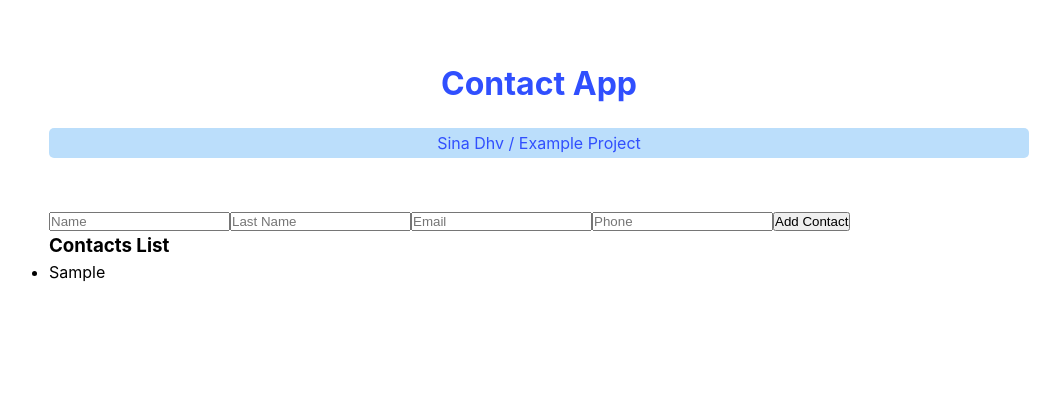
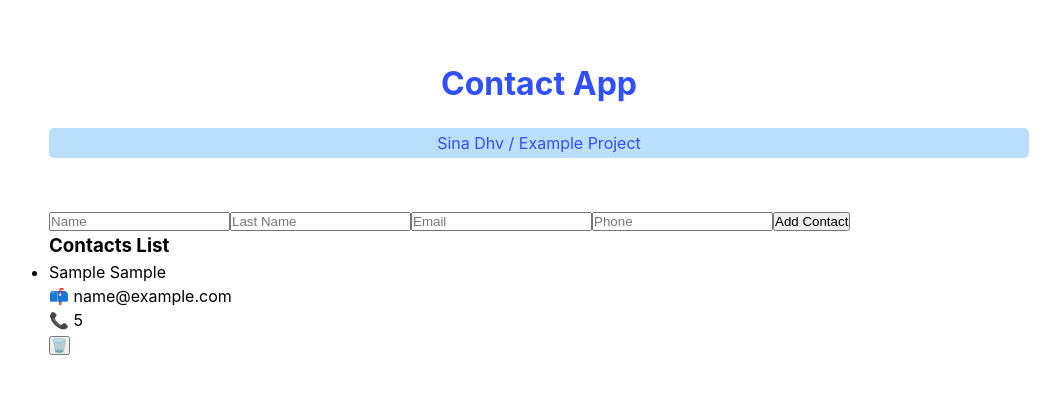
Before and after one commit to Sinadhv/Contact-App, a React (Vite) app: page / in a window 1280 px wide. Both pictures are taken after typing "Sample", "Sample", "name@example.com", "5" into the empty fields and a click on the button "Add Contact". Shown: the top 394 px of the page, without its empty margins (101-1161 px from the left). Built offline with nearby package versions, Linux system fonts and the light colour scheme.

Commit message:
Rendering contacts

```diff
--- a/src/components/ContactsList.jsx
+++ b/src/components/ContactsList.jsx
@@ -1,13 +1,26 @@
 import React from 'react'
 
 function ContactsList({contacts}) {
- console.log(contacts)
+
   return (
     <div>
       <h3>Contacts List</h3>
-      <ul>
-       {contacts.map (contact => <li key={contact.id}>{contact.name}</li>)}
-      </ul>
+      {contacts.length ? ( <ul>
+       {contacts.map (contact =>
+         <li key={contact.id}>
+         <p>
+           {contact.name} {contact.lastName}
+         </p>
+         <p>
+           <span>📫</span> {contact.email}
+         </p>
+         <p>
+          <span>📞</span> {contact.phone}
+         </p>
+         <button>🗑️</button>
+       </li>)}
+      </ul>) : <p>No contact yet!</p> }
+
     </div>
   )
 }
```
